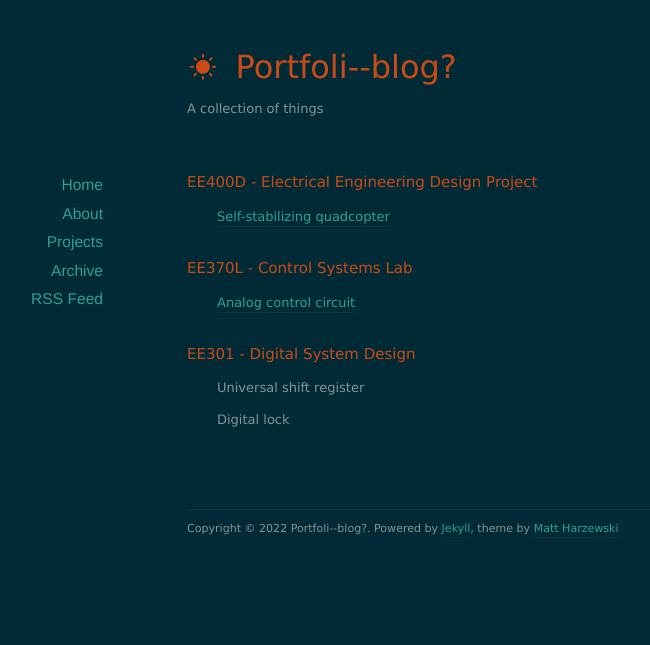
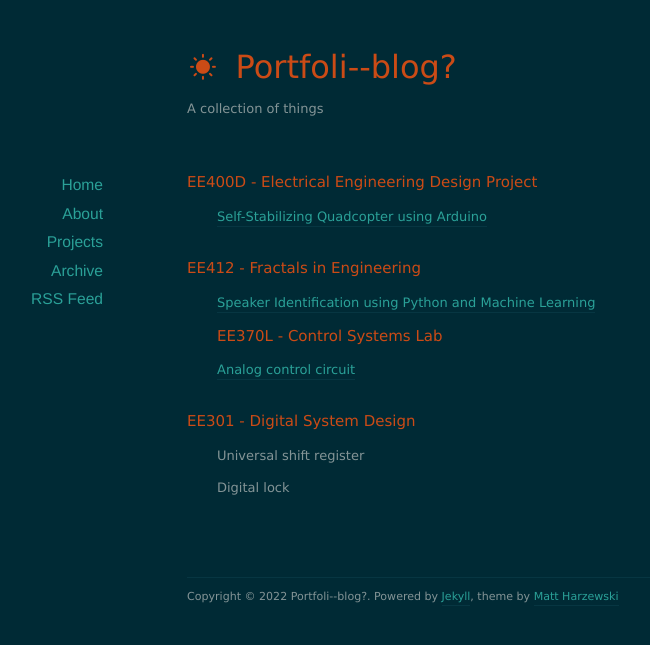
Before and after one commit to nolanschan/nolanschan.github.io, a Jekyll site: the page built from projects/index.markdown, in a window 1280 px wide. Shown: the top 645 px of the page, without its empty margins (203-853 px from the left). Built offline with Jekyll 4.4.1, drawn with Linux system fonts in a browser that asks for light colours; nearby versions of some CDN libraries.

Commit message:
Update index.markdown

```diff
--- a/projects/index.markdown
+++ b/projects/index.markdown
@@ -4,8 +4,11 @@ layout: default
 ---
 
 ## EE400D - Electrical Engineering Design Project ##
--  <a href="/projects/quadcopter">Self-stabilizing quadcopter</a>
+-  <a href="/projects/quadcopter">Self-Stabilizing Quadcopter using Arduino</a>
 
+## EE412 - Fractals in Engineering ##
+-  <a href="/projects/speakerid">Speaker Identification using Python and Machine Learning</a>
+-
 ## EE370L - Control Systems Lab ##
 -  <a href="/projects/controlsystemslab">Analog control circuit</a>
 
```
